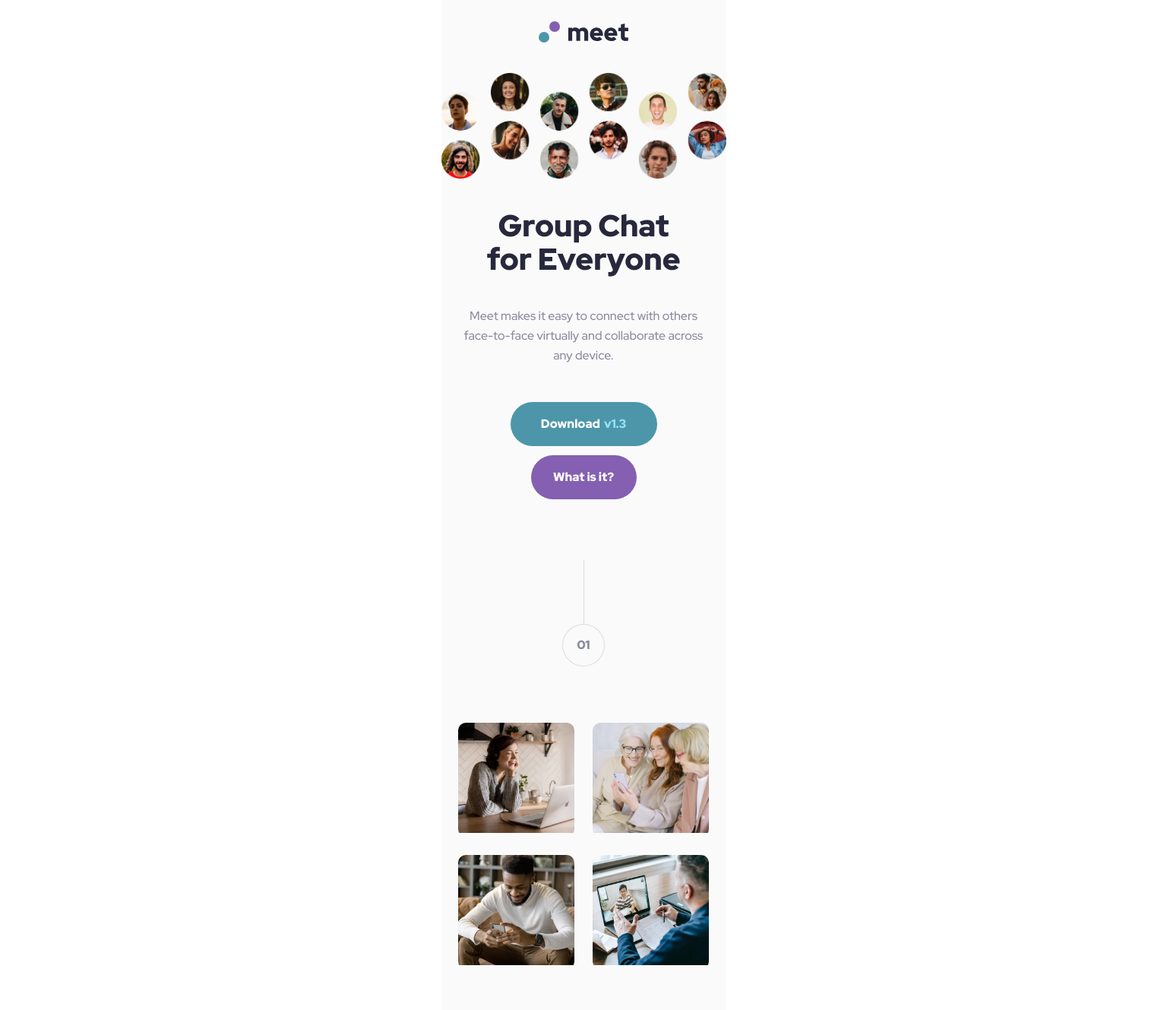
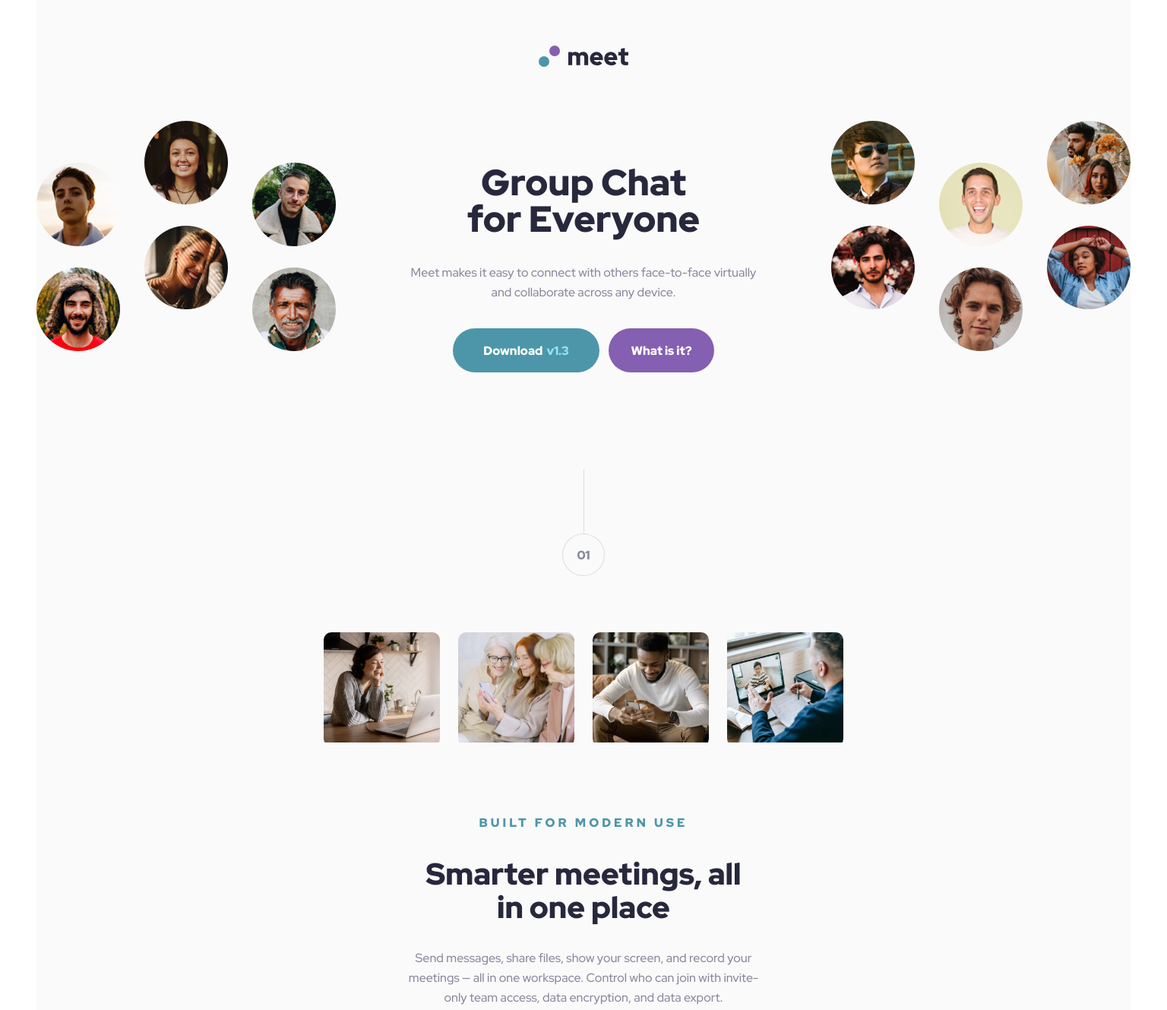
Before and after one commit to tikosaghinadze/Meet-landing-page, a plain HTML site: page index.html in a window 1536 px wide. Shown: the part 20-1349 px from the top of the page at 76% size. Drawn offline with Linux system fonts and the light colour scheme.

Commit message:
- Enhance tablet and desktop versions - Ensure optimal user experience on various devices

```diff
--- a/index.html
+++ b/index.html
@@ -21,13 +21,8 @@
   </head>
   <body>
     <div class="container">
-      <div class="first-page">
-        <svg
-          class="meet"
-          width="119"
-          height="28"
-          xmlns="http://www.w3.org/2000/svg"
-        >
+      <header class="meet">
+        <svg width="119" height="28" xmlns="http://www.w3.org/2000/svg">
           <g fill="none" fill-rule="evenodd">
             <g>
               <circle fill="#4D96A9" cx="7" cy="21" r="7" />
@@ -40,18 +35,26 @@
             />
           </g>
         </svg>
+      </header>
+      <div class="first-page">
         <img
           class="hero-image"
           alt="hero images"
           src="./assets/tablet/image-hero.png"
         />
+        <div class="group1">
+          <img
+            src="./assets/desktop/image-hero-left.png"
+            alt="image of peopel"
+          />
+        </div>
+
+        <div class="first-page-gap">
           <h1 class="firstPage-header">Group Chat for Everyone</h1>
           <p class="discription-apps">
             Meet makes it easy to connect with others face-to-face virtually and
             collaborate across any device.
           </p>
-      </div>
-      <div class="second-page">
           <div class="btns-div">
             <button class="download-btn">
               <div class="down-btn-content">
@@ -63,6 +66,15 @@
               <h3 class="queastion-btn-text">What is it?</h3>
             </button>
           </div>
+        </div>
+        <div class="group2">
+          <img
+            src="./assets/desktop/image-hero-right.png"
+            alt="image of people"
+          />
+        </div>
+      </div>
+      <div class="second-page">
         <div class="svg-div-one">
           <svg
             width="1"
@@ -145,6 +157,7 @@
               Stay connected with reliable HD meetings and unlimited one-on-one
               and group video sessions.
             </p>
+            <div class="footer-btn">
               <button class="download-btn footer-btn">
                 <div class="down-btn-content">
                   <h3 class="down-btn">Download</h3>
@@ -152,6 +165,7 @@
                 </div>
               </button>
             </div>
+          </div>
         </footer>
       </div>
     </div>
--- a/style.css
+++ b/style.css
@@ -18,6 +18,11 @@ body {
 /***************************/
 /*FIRST PAGE*/
 /***************************/
+.meet {
+  display: flex;
+  justify-content: center;
+  align-items: center;
+}
 .svgcolor path {
   fill: black;
 }
@@ -257,3 +262,134 @@ body {
 .footer-span {
   color: #d9b8ff;
 }
+/***********************/
+/*UPDATE*/
+/*********************/
+.group1 {
+  display: none;
+}
+.group2 {
+  display: none;
+}
+.meet {
+  margin-top: 80px;
+}
+.first-page-gap {
+  display: flex;
+  justify-content: center;
+  flex-direction: column;
+  align-items: center;
+  gap: 24px;
+}
+@media (min-width: 768px) {
+  .container {
+    width: 768px;
+  }
+  .firstPage-header {
+    width: 332px;
+    font-size: 48px;
+    line-height: 48px;
+  }
+  .discription-apps {
+    width: 457px;
+  }
+  .btns-div {
+    display: flex;
+    flex-direction: row;
+    justify-content: center;
+    align-items: center;
+    gap: 12px;
+  }
+  .hero-pics {
+    display: flex;
+    justify-content: center;
+    align-items: center;
+    flex-direction: row;
+    padding: 24px;
+    width: 100%;
+    gap: 24px;
+  }
+  .man-pics {
+    margin-top: 0;
+  }
+  .feature-app {
+    width: 587px;
+  }
+  .highlight-text {
+    width: 445px;
+  }
+  .footer-title {
+    width: 457px;
+    font-size: 40px;
+    line-height: 44px;
+  }
+  .footer-p {
+    width: 573px;
+  }
+  .svg-div-two {
+    right: 348px;
+  }
+  .group1 {
+    display: none;
+  }
+  .group2 {
+    display: none;
+  }
+  .first-page-gap {
+    display: flex;
+    justify-content: center;
+    flex-direction: column;
+    align-items: center;
+    gap: 24px;
+    margin-top: 80px;
+  }
+  .meet {
+    margin-top: 80px;
+  }
+}
+@media (min-width: 1440px) {
+  .container {
+    width: 1440px;
+  }
+  .hero-image {
+    display: none;
+  }
+  .first-page {
+    flex-direction: row;
+    justify-content: space-between;
+  }
+  .meet {
+    margin-top: 80px;
+  }
+  .first-page-gap {
+    display: flex;
+    justify-content: center;
+    flex-direction: column;
+    align-items: center;
+    gap: 34px;
+  }
+  .group1 {
+    display: block;
+  }
+  .group2 {
+    display: block;
+  }
+  .footer-content {
+    flex-direction: row;
+    justify-content: space-between;
+  }
+  .footer-btn {
+    margin: auto 0;
+  }
+  .svg-div-two {
+    left: 359px;
+  }
+  .feature-app {
+    width: 467px;
+  }
+  .highlight-text {
+    width: 445px;
+    font-size: 40px;
+    line-height: 44px;
+  }
+}
```
Lines whose indentation alone changed are shown as unchanged.
